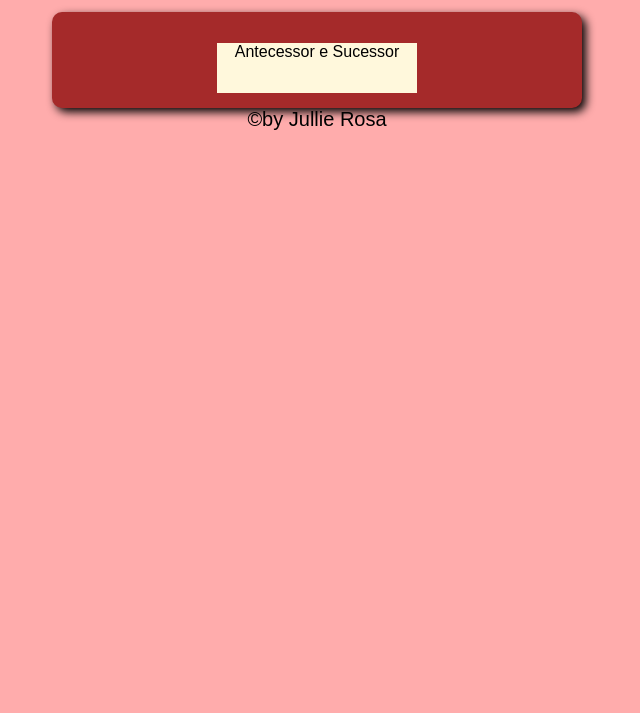
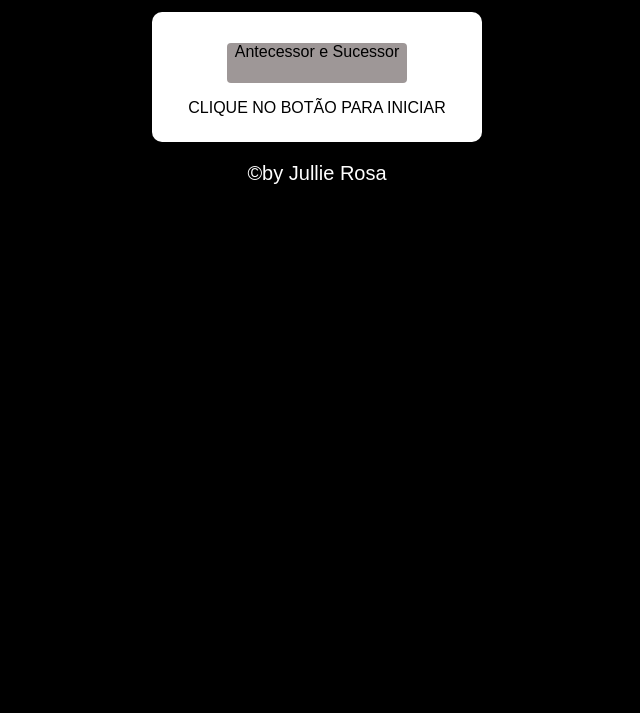
Before and after one commit to jullierosa/Exercicios_Resolvidos_, a plain HTML site: page Exerc_Javascript/desafio_antecessor_sucessor/exerc.html in a window 1280 px wide. Shown: the part 87-800 px from the top of the page, without its empty margins (323-963 px from the left). Drawn offline with Linux system fonts and the light colour scheme.

Commit message:
commit exercise

```diff
--- a/Exerc_Javascript/desafio_antecessor_sucessor/exerc.html
+++ b/Exerc_Javascript/desafio_antecessor_sucessor/exerc.html
@@ -18,9 +18,10 @@
                 Antecessor e Sucessor
             </p>
         </div>
+            <p>CLIQUE NO BOTÃO PARA INICIAR</p>
     </section>
     <footer>
-        &copy;by Jullie Rosa
+        <p>&copy;by Jullie Rosa</p>
     </footer>
     <script src="script.js"></script>
 </body>
--- a/Exerc_Javascript/desafio_antecessor_sucessor/script.js
+++ b/Exerc_Javascript/desafio_antecessor_sucessor/script.js
@@ -1,7 +1,7 @@
 function clicar(){
     var desafio = document.querySelector("div#desafio")
     var n1 = prompt("Digite um número qualquer:")
-    var sub = n1 - 1
-    var soma = n1 + 1
-    var res = alert(`Antes de ${n1}, temos o antecessor ${sub} e o sucessor ${soma}`)
+    var ant = parseInt(Number(n1)-1)
+    var suc = parseInt(Number(n1)+1)
+    var res = alert(`Antes de ${n1}, temos o antecessor ${ant}. E após ${n1}, temos o sucessor ${suc}.`)
 }
--- a/Exerc_Javascript/desafio_antecessor_sucessor/style.css
+++ b/Exerc_Javascript/desafio_antecessor_sucessor/style.css
@@ -1,22 +1,25 @@
 body{
-    background: rgb(255, 172, 172);
+    background: black;
     font: normal 15pt arial;
     text-align: center;
+    color: white;
 }
 
 section{
-    background: brown;
+    background: white;
     color: black;
-    width: 500px;
+    width: 300px;
     font: normal 12pt arial;
     border-radius: 10px;
     padding: 15px;
     box-shadow: 4px 4px 10px black;
     margin: auto;
+    height: 100px;
 }
 div#desafio{
-    width: 200px;
-    background: cornsilk;
-    height: 50px;
+    width: 180px;
+    background: rgb(158, 151, 151);
+    height: 40px;
     margin: auto;
+    border-radius: 4px;
 }
```
